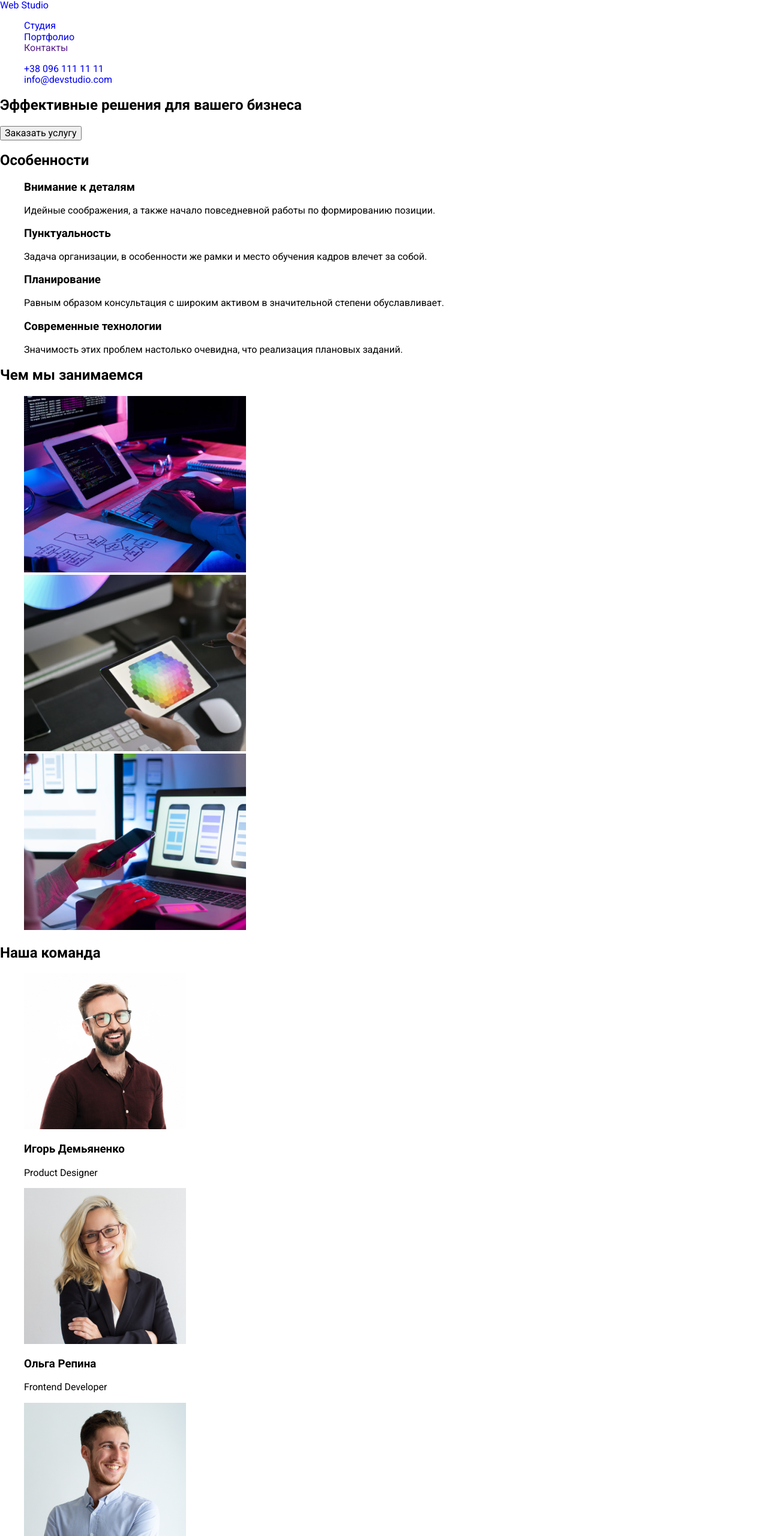
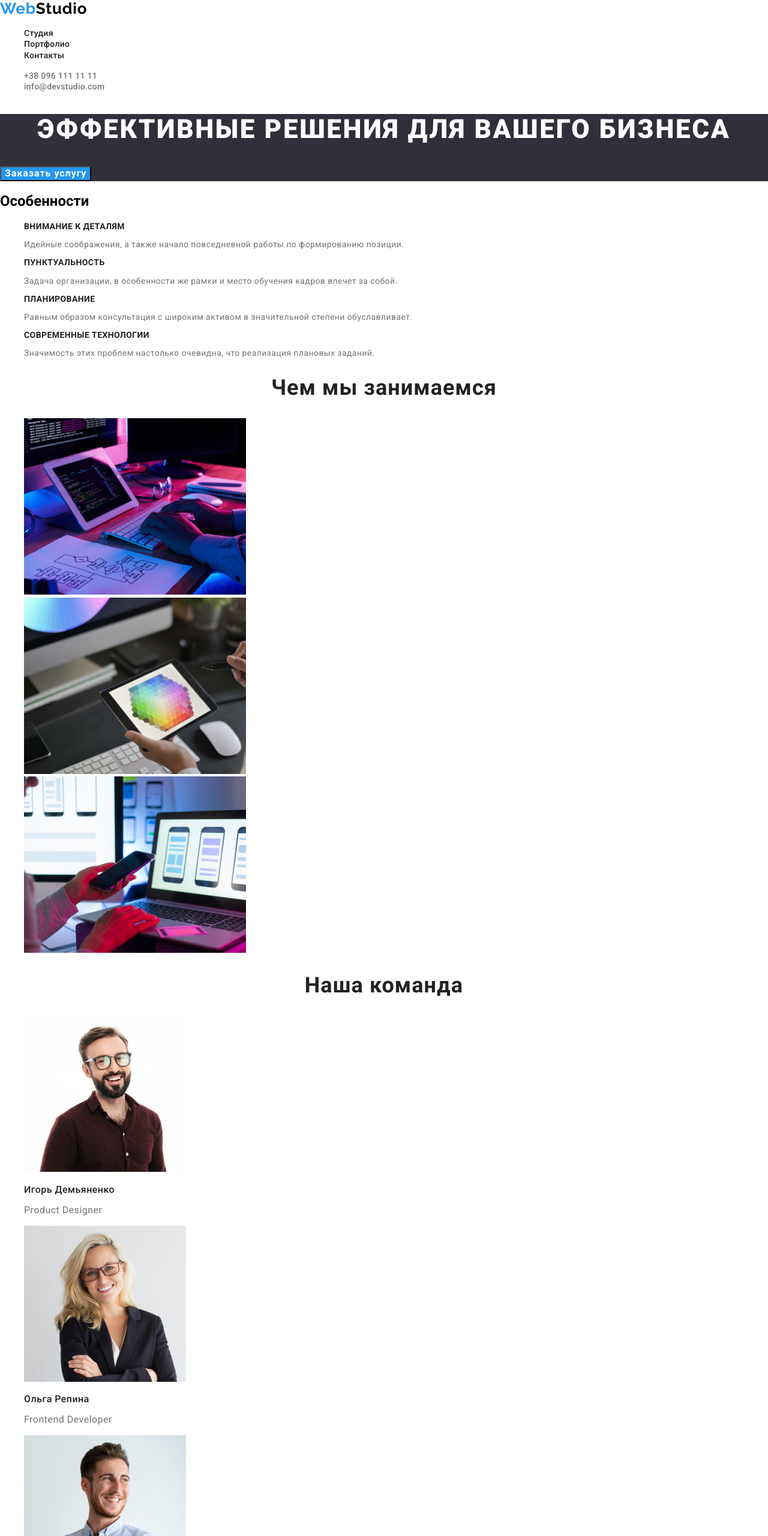
Before and after one commit to RuslanVerb/goit-markup-hw-02, a plain HTML site: page index.html in a window 1280 px wide. Shown: the top 2560 px of the page at 60% size. Drawn offline with nearby package versions, Linux system fonts and the light colour scheme.

Commit message:
Оформляет цвета и шрифты на главной странице

```diff
--- a/CSS/style.css
+++ b/CSS/style.css
@@ -4,10 +4,11 @@
     --main-font: "Roboto", sans-serif;
     --secondary-font: "Raleway", sans-serif;
     --primary-text-color: #757575;
-    --title-text-color: #212121;
+    --secondary-text-color: #212121;
+    --title-text-color: #FFFFFF;
     --accent-color: #2196F3;
-    --background-color: #2F303A;
-    --white-text-color: #FFFFFF;
+    --bg-color: #2F303A;
+
 
 }
 body {
@@ -21,8 +22,157 @@ ul{
 a{
     text-decoration: none;
 
-    /*-----H
+    /*-----START HEADER-------*/
 }
 .logo{
-color: blue;
+    font-family: var(--secondary-font);
+    font-weight: 700;
+    font-size: 26px;
+    line-height: 1,20;
+    letter-spacing: 0.03em;
+    color: #000000;
+
 }
+.logo-web{
+    color: var(--accent-color);
+}
+.navigation-list-link{
+    font-weight: 500;
+    font-size: 14px;
+    line-height: 1,15;
+    letter-spacing: 0.02em;
+    color: var(--secondary-text-color);
+}
+.navigation-list-link:hover,
+.navigation-list-link:focus{
+color: var(--accent-color);
+}
+
+.header-tel-link,
+.header-mail-link{
+    font-weight: 500;
+font-size: 14px;
+line-height: 1,15;
+letter-spacing: 0.02em;
+color: var(--primary-text-color);
+}
+.header-tel-link:hover,
+.header-tel-link:focus,
+.header-mail-link:hover,
+.header-mail-link:focus {
+color: var(--accent-color);
+}
+
+/*------END HEADER--------*/
+
+/*--------START HERO----------*/
+.hero{
+    background-color: var(--bg-color);
+}
+.hero-title{
+font-weight: 900;
+font-size: 44px;
+line-height: 1,37;
+text-align: center;
+letter-spacing: 0.06em;
+text-transform: uppercase;
+color: var(--title-text-color);
+}
+.hero-button{
+    font-weight: 700;
+font-size: 16px;
+line-height: 1,88;
+align-items: center;
+text-align: center;
+letter-spacing: 0.06em;
+color: var(--title-text-color);
+background-color: #2196F3;
+}
+
+/*--------END HERO------------*/
+
+/*--------START FEATURES-------*/
+.features-subtitle{
+font-weight: 700;
+font-size: 14px;
+line-height: 1,50;
+letter-spacing: 0.03em;
+text-transform: uppercase;
+color: var(--secondary-text-color);
+}
+.features-text{
+    font-weight: 400;
+font-size: 14px;
+line-height: 1,72;
+letter-spacing: 0.03em;
+color: var(--primary-text-color);
+}
+
+/*--------END FEATURES-------*/
+
+/*------START WHAT WE DO----------*/
+
+.examples-titles{
+font-weight: 700;
+font-size: 36px;
+line-height: 1,17;
+text-align: center;
+letter-spacing: 0.03em;
+color: var(--secondary-text-color);
+}
+
+/*------END WHAT WE DO----------*/
+
+/*------START OUR TEAM----------*/
+
+.team-title{
+font-weight: 700;
+font-size: 36px;
+line-height: 1,17;
+text-align: center;
+letter-spacing: 0.03em;
+color: var(--secondary-text-color);
+}
+.teammate-name{
+font-weight: 500;
+font-size: 16px;
+line-height: 1,19;
+letter-spacing: 0.03em;
+color: var(--secondary-text-color);
+}
+.teammate-position{
+font-weight: 400;
+font-size: 16px;
+line-height: 1,19px;
+letter-spacing: 0.03em;
+color: var(--primary-text-color);
+}
+
+/*------END OUR TEAM----------*/
+
+/*------STARt FOOTER---------*/
+.footer address{
+    background-color: var(--bg-color);
+    font-style: normal;
+}
+.address{
+font-weight: 400;
+font-size: 14px;
+line-height: 1,72;
+letter-spacing: 0.03em;
+color: var(--title-text-color);
+}
+.footer-mail-link{
+font-weight: 400;
+font-size: 14px;
+line-height: 1,72;
+letter-spacing: 0.03em;
+color: rgba(255, 255, 255, 0.6);
+}
+.footer-tel-link{
+font-weight: 400;
+font-size: 14px;
+line-height: 1,72;
+letter-spacing: 0.03em;
+color: rgba(255, 255, 255, 0.6);
+}
--- a/index.html
+++ b/index.html
@@ -3,7 +3,7 @@
   <head>
     <meta charset="UTF-8" />
     <meta name="viewport" content="width=</head>device-width, initial-scale=1.0" />
-    <title>Web Studio</title>
+    <title>WebStudio</title>
     <link rel="stylesheet" href="https://cdnjs.cloudflare.com/ajax/libs/modern-normalize/1.0.0/modern-normalize.css">
     <link href="https://fonts.googleapis.com/css2?family=Raleway:wght@700&family=Roboto:wght@400;500;700;900&display=swap" rel="stylesheet">
     <link rel="stylesheet" href="./CSS/style.css">
@@ -12,9 +12,9 @@
 
     <!--HEADER-->
 
-      <header>
+      <header class="header">
         <nav class="navigation" >
-        <a href="./index.html" aria-label="Logotype"> <span class="logo">Web</span> Studio</a>
+        <a class="logo" href="./index.html" aria-label="Logotype"> <span class="logo-web">Web</span>Studio</a>
         <ul class="navigation-list">
           <li class="navigation-list-item"><a class="navigation-list-link" href="./index.html">Студия</a></li>
           <li class="navigation-list-item"><a class="navigation-list-link" href="./portfolio.html">Портфолио</a></li>
@@ -22,43 +22,43 @@
         </ul>
       </nav>
       <ul>
-        <li><a href="tel:+380961111111">+38 096 111 11 11</a></li>
-        <li><a href="mailto:info@devstudio.com">info@devstudio.com</a></li>
+        <li><a class="header-tel-link" href="tel:+380961111111">+38 096 111 11 11</a></li>
+        <li><a class="header-mail-link" href="mailto:info@devstudio.com">info@devstudio.com</a></li>
       </ul>
       </header>
       <main>
         <!--HERO-->
-        <section>
-          <h1>Эффективные решения для вашего бизнеса</h1>
-          <button type="button">Заказать услугу</button>
+        <section class="hero">
+          <h1 class="hero-title">Эффективные решения для вашего бизнеса</h1>
+          <button class="hero-button" type="button">Заказать услугу</button>
         </section>
 
         <!-- FEATURES-->
 
-        <section>
-          <h2>Особенности</h2>
+        <section class="features">
+          <h2 class="features-title" >Особенности</h2>
 
           <ul>
             <li>
-<h3>Внимание к деталям</h3>
-<p>
+<h3 class="features-subtitle">Внимание к деталям</h3>
+<p class="features-text">
   Идейные соображения, а также начало повседневной работы по формированию позиции.
 </p>
             </li>
             <li>
-              <h3>Пунктуальность</h3>
-<p>
+              <h3 class="features-subtitle">Пунктуальность</h3>
+<p class="features-text">
   Задача организации, в особенности же рамки и место обучения кадров влечет за собой.
 </p>
             </li>
             <li>
-              <h3>Планирование</h3>
-              <p>
+              <h3 class="features-subtitle">Планирование</h3>
+              <p class="features-text">
                 Равным образом консультация с широким активом в значительной степени обуславливает.
               </p></li>
             <li>
-              <h3>Современные технологии</h3>
-<p>
+              <h3 class="features-subtitle">Современные технологии</h3>
+<p class="features-text">
   Значимость этих проблем настолько очевидна, что реализация плановых заданий.
 </p>
             </li>
@@ -67,8 +67,8 @@
 
         <!--WHAT WE DO-->
 
-        <section>
-          <h2> Чем мы занимаемся</h2>
+        <section class="examples">
+          <h2 class="examples-titles"> Чем мы занимаемся</h2>
           <ul>
             <li>
 <img src="./IMG/pic1.jpg" alt="мужчина пишет код" width="370" height="294">
@@ -84,40 +84,39 @@
         </section>
 
         <!--Our team-->
-        <section>
-          <h2>Наша команда </h2>
+        <section class="team">
+          <h2 class="team-title">Наша команда </h2>
           <ul>
             <li>
 <img src="./IMG/teammate1.jpg" alt="игорь улыбается" width="270" height="260">
-<h3>Игорь Демьяненко</h3>
-<p>Product Designer</p>
+<h3 class="teammate-name">Игорь Демьяненко</h3>
+<p class="teammate-position" lang="en">Product Designer</p>
             </li>
             <li>
               <img src="./IMG/teammate2.jpg" alt="ольга улыбается" width="270" height="260">
-<h3>Ольга Репина</h3>
-<p>Frontend Developer</p>
+<h3 class="teammate-name">Ольга Репина</h3>
+<p class="teammate-position" lang="en">Frontend Developer</p>
             </li>
             <li>
               <img src="./IMG/teammate3.jpg" alt="николай улыбается" width="270" height="260">
-<h3>Николай Тарасов</h3>
-<p>Marketing</p>
+<h3 class="teammate-name">Николай Тарасов</h3>
+<p class="teammate-position" lang="en">Marketing</p>
             </li>
             <li>
               <img src="./IMG/teammate4.jpg" alt="ольга улыбается" width="270" height="260">
-<h3>Михаил Ермаков</h3>
-<p>UI Designer</p>
+<h3 class="teammate-name">Михаил Ермаков</h3>
+<p class="teammate-position" lang="en">UI Designer</p>
             </li>
           </ul>
         </section>
-
       </main>
       <!--FOOTER-->
-      <footer>
-        <a href="./index.html" aria-label="Logotype"> Web Studio</a>
-        <address>
+      <footer class="footer">
+          <address class="address">
+            <a class="logo" href="./index.html" aria-label="Logotype"> <span class="logo-web">Web</span>Studio</a><br>
           г. Киев, пр-т Леси Украинки, 26 <br>
-          <a href="mailto:info@devstudio.com">info@devstudio.com</a><br>
-          <a href="tel:+380961111111">+38 096 111 11 11</a>
+          <a class="footer-mail-link" href="mailto:info@devstudio.com">info@devstudio.com</a><br>
+          <a class="footer-tel-link" href="tel:+380961111111">+38 096 111 11 11</a>
         </address>
       </footer>
   </body>
```
Also changed, not shown: portfolio.html (+17 -17 lines).
